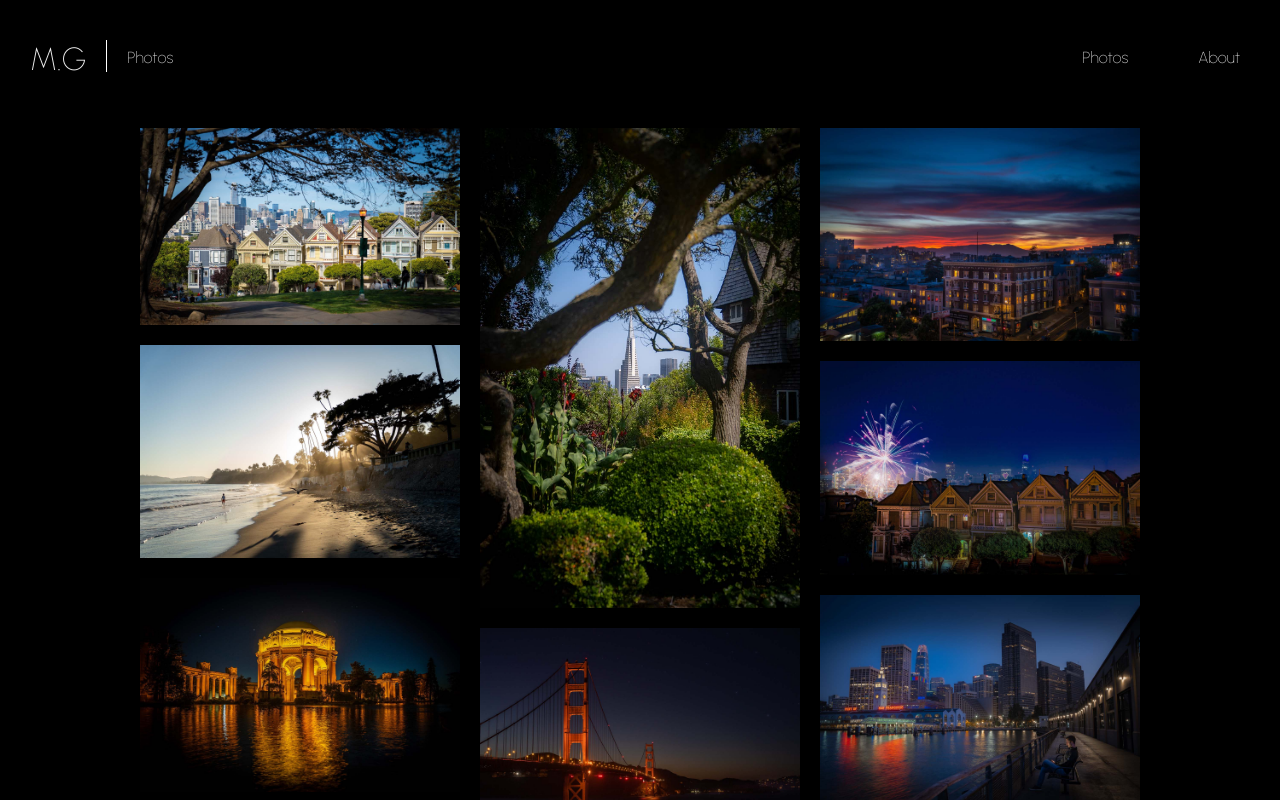
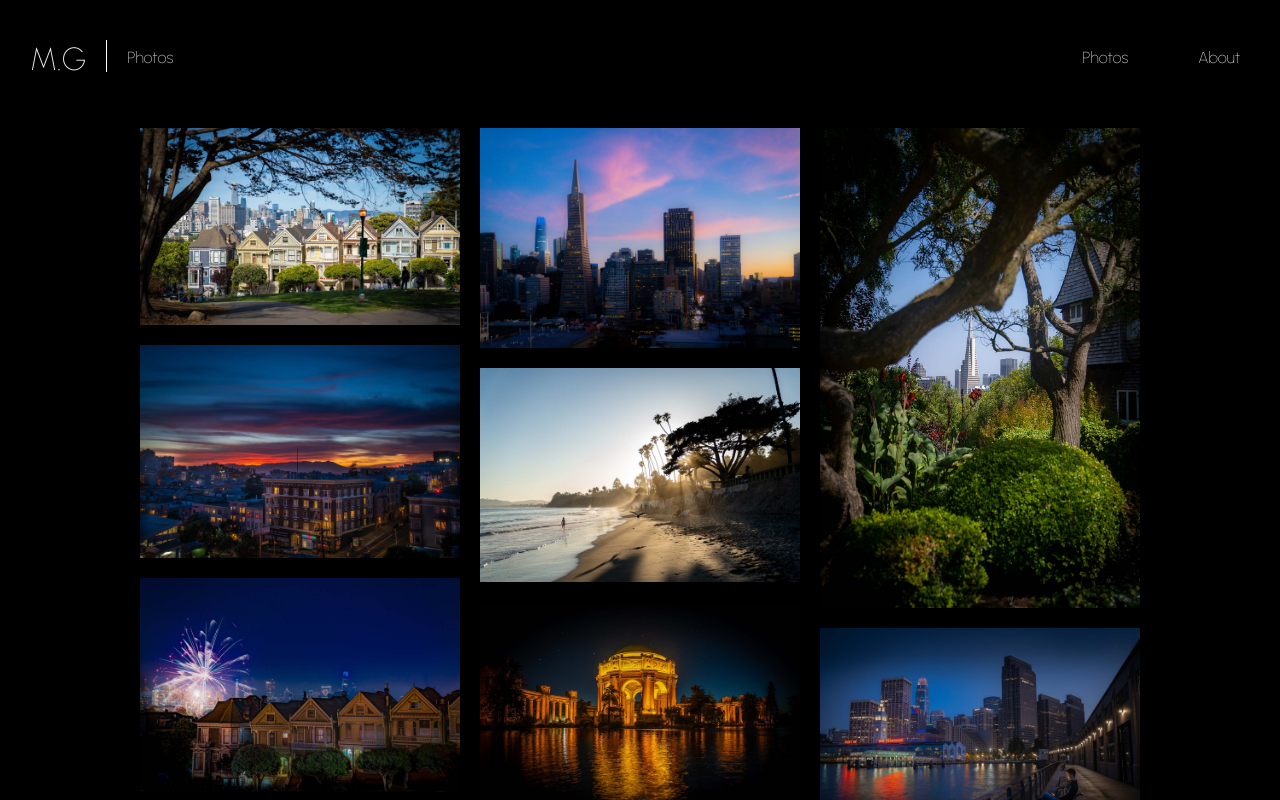
Before and after one commit to mgechev/photos.mgechev.com, an Angular app: page /photos in a window 1280 px wide. Shown: the top 800 px of the page. Built offline with nearby package versions, Linux system fonts and the light colour scheme.

Commit message:
Add sunset fidi

```diff
--- a/src/app/photos/photos.component.ts
+++ b/src/app/photos/photos.component.ts
@@ -43,6 +43,12 @@ const config: GridConfig = {
       height: 923,
       width: 1500,
       src: '/assets/painted-ladies.jpg',
+    },
+    {
+      alt: 'Sunset over the Financial District in San Francisco, California',
+      height: 1033,
+      width: 1500,
+      src: '/assets/fidi-sunset.jpg',
     },
     {
       alt: 'View from Russian Hill in San Francisco, California',
```
Also changed, not shown: src/assets/fidi-sunset.jpg (added).
